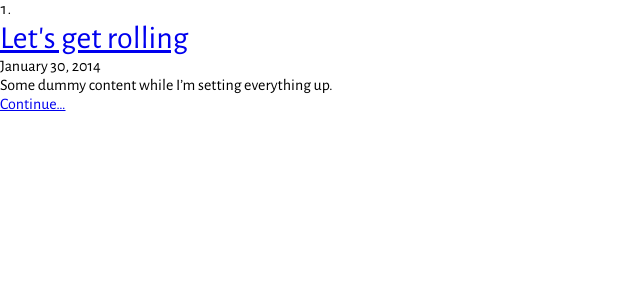
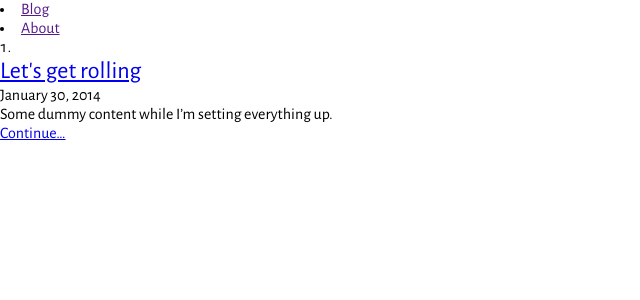
Before and after one commit to y-lohse/bjj, a Jekyll site: the page built from index.html, in a window 1280 px wide. Shown: the top 300 px of the page, without its empty margins (0-640 px from the left). Built offline with Jekyll 4.4.1, drawn with Linux system fonts in a browser that asks for light colours; Markdown is read by kramdown in place of the engine named in the settings.

Commit message:
Included navigation

```diff
--- /dev/null
+++ b/_includes/menu.html
@@ -0,0 +1,14 @@
+<nav class="main-nav">
+	<ul class="menu">
+		<li>
+			<a href="">
+				Blog
+			</a>
+		</li>
+		<li>
+			<a href="">
+				About
+			</a>
+		</li>
+	</ul>
+</nav>
--- a/_layouts/default.html
+++ b/_layouts/default.html
@@ -41,6 +41,9 @@
 </head>
 <body>
 	<!--[if lt IE 7]><p class=chromeframe>Your browser is <em>ancient!</em> <a href="http://browsehappy.com/">Upgrade to a different browser</a> or <a href="http://www.google.com/chromeframe/?redirect=true">install Google Chrome Frame</a> to experience this site.</p><![endif]-->
-	{{ content }}
+	{% include menu.html %}
+	<section class="content">
+		{{ content }}
+	</section>
 </body>
 </html>
```
Also changed, not shown: _includes/empty (deleted).
